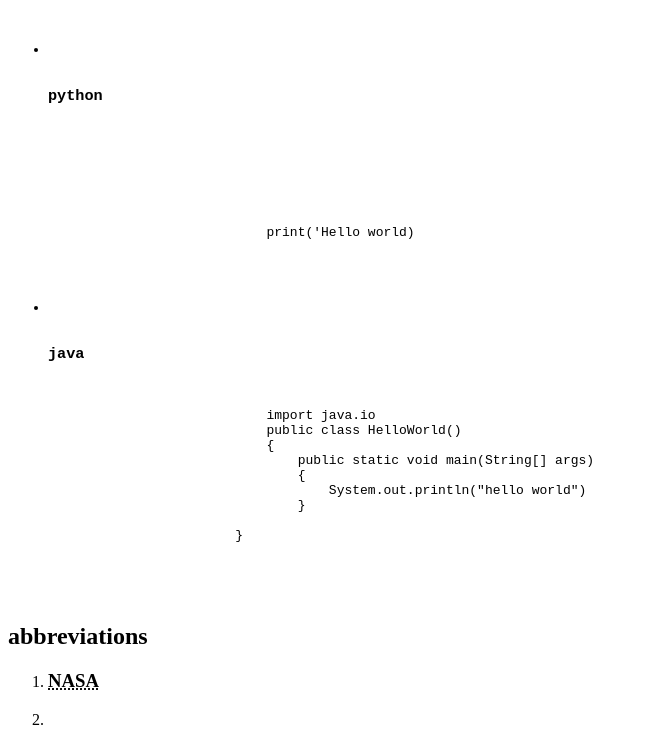
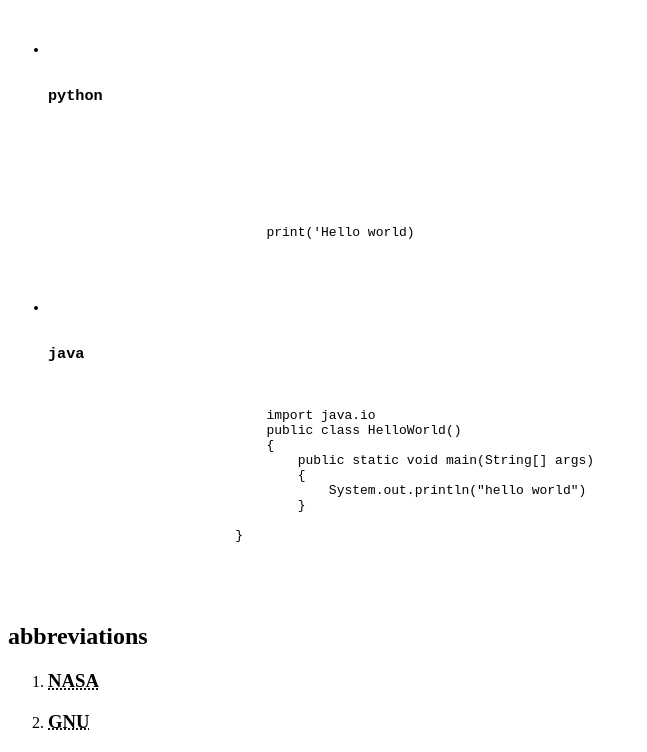
Before and after one commit to yo-D/yo-D.github.io, a plain HTML site: page index.html in a window 1280 px wide. Shown: the part 727-1479 px from the top of the page, without its empty margins (0-647 px from the left). Drawn offline with Linux system fonts and the light colour scheme.

Commit message:
Update index.html

```diff
--- a/index.html
+++ b/index.html
@@ -79,7 +79,7 @@
 	            <h3><abbr title="nasa">NASA</abbr></h3>
 	        </li>
 	        <li>
-	            <h3><abbr title="gnu's not unix>GNU</abbr></h3>
+	            <h3><abbr title="gnu's not unix">GNU</abbr></h3>
 
 	        </li>
 	    </ol>
```
